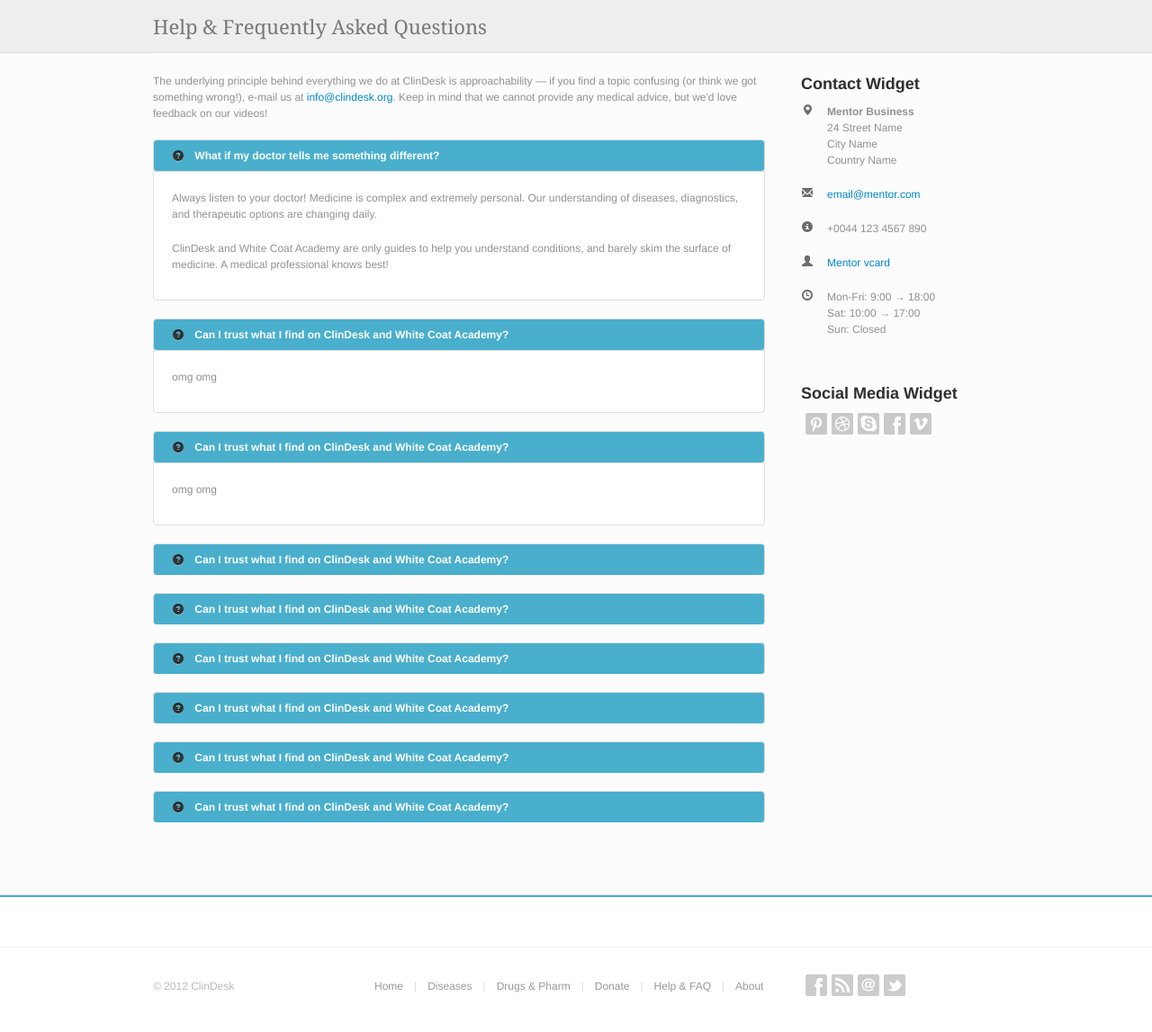
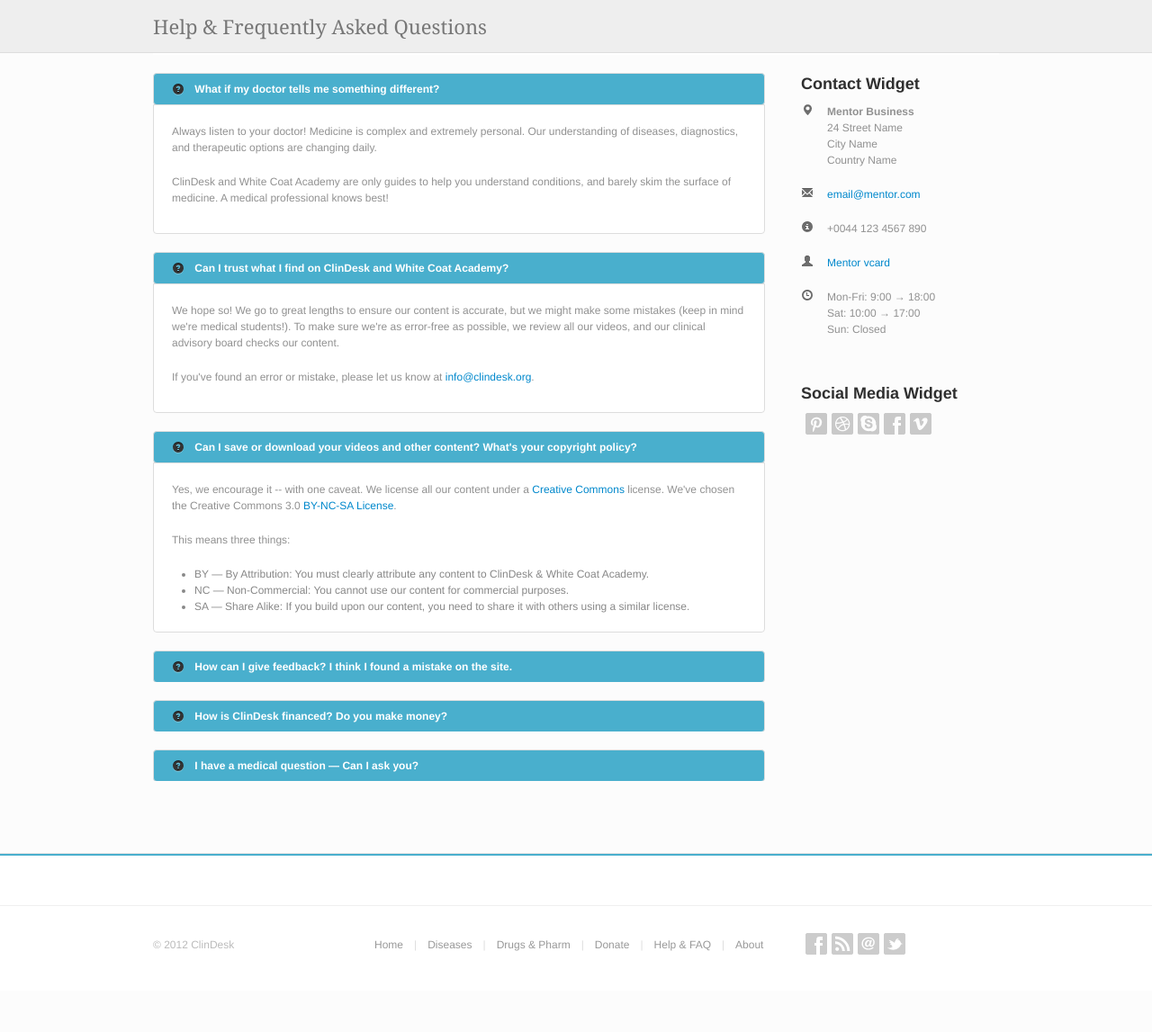
Before and after one commit to WhiteCoatAcademy/clindesk.org, a Flask app: page /help.html in a window 1280 px wide. Shown: the part 120-1267 px from the top of the page at 90% size. After the commit the page ends 1181 px from the top, so only its background shows below. Run offline with Flask 2, Linux system fonts and the light colour scheme.

Commit message:
FAQ filler text. Please fix this up someone. @aaronm maybe?

```diff
--- a/templates/help.html
+++ b/templates/help.html
@@ -19,17 +19,7 @@
                         </form>
                       </div>
                     </div>
-
-                    <!--TOC-->
-                    <div class="row-fluid">
-                      <div class="span12">
-                        <p>The underlying principle behind everything we do at ClinDesk is approachability &mdash; if you find a topic confusing (or think we got something wrong!), e-mail us at <a href="mailto:info@clindesk.org">info@clindesk.org</a>. Keep in mind that we cannot provide any medical advice, but we'd love feedback on our videos!</p>
-
-                      </div>
-                    </div>
-
 {# TODO: Can we modularize this more? Like a for loop / import thing from Jinja? #}
-
                     <!--faq items-->
                     <div class="row-fluid">
                       <div class="span12">
@@ -63,7 +53,9 @@
                           </div>
                           <div class="faq-body in" id="faq2">
                             <div class="faq-inner">
-                                <p>omg omg</p>
+                                <p>We hope so! We go to great lengths to ensure our content is accurate, but we might make some mistakes (keep in mind we're medical students!).
+                                To make sure we're as error-free as possible, we review all our videos, and our clinical advisory board checks our content.</p>
+                                <p>If you've found an error or mistake, please let us know at <a href="mailto:info@clindesk.org">info@clindesk.org</a>.</p>
                             </div>
                           </div>
                         </div>
@@ -75,12 +67,19 @@
 
                             <div data-target="#faq3" data-toggle="collapse">
                               <i class="icon-question-sign"></i>
-                              Can I trust what I find on ClinDesk and White Coat Academy?
+                                Can I save or download your videos and other content? What's your copyright policy?
                             </div>
                           </div>
                           <div class="faq-body in" id="faq3">
                             <div class="faq-inner">
-                                <p>omg omg</p>
+                                <p>Yes, we encourage it -- with one caveat. We license all our content under a <a href="http://creativecommons.org/" target="_blank">Creative Commons</a> license.
+                                We've chosen the Creative Commons 3.0 <a href="http://creativecommons.org/licenses/by-nc-sa/3.0/us/" target="_blank">BY-NC-SA License</a>.</p>
+                                <p>This means three things:</p>
+                                <ul>
+                                    <li>BY &mdash; By Attribution: You must clearly attribute any content to ClinDesk &amp; White Coat Academy.</li>
+                                    <li>NC &mdash; Non-Commercial: You cannot use our content for commercial purposes.</li>
+                                    <li>SA &mdash; Share Alike: If you build upon our content, you need to share it with others using a similar license.</li>
+                                </ul>
                             </div>
                           </div>
                         </div>
@@ -93,12 +92,12 @@
 
                             <div data-target="#faq4" data-toggle="collapse">
                               <i class="icon-question-sign"></i>
-                              Can I trust what I find on ClinDesk and White Coat Academy?
+                               How can I give feedback? I think I found a mistake on the site.
                             </div>
                           </div>
                           <div class="faq-body collapse" id="faq4">
                             <div class="faq-inner">
-                                <p>omg omg</p>
+                                <p>We'd love to hear from you!  if you find a topic confusing (or think we got something wrong!), e-mail us at <a href="mailto:info@clindesk.org">info@clindesk.org</a>. Keep in mind that we cannot provide any medical advice, but we'd love feedback on our videos!</p></p>
                             </div>
                           </div>
                         </div>
@@ -111,12 +110,13 @@
 
                             <div data-target="#faq5" data-toggle="collapse">
                               <i class="icon-question-sign"></i>
-                              Can I trust what I find on ClinDesk and White Coat Academy?
+                                How is ClinDesk financed? Do you make money?
                             </div>
                           </div>
                           <div class="faq-body collapse" id="faq5">
                             <div class="faq-inner">
-                                <p>omg omg</p>
+                                <p>We're a non-profit organization, which means we depend on donations and grants to keep us going (bandwidth is expensive!).</p>
+                                <p>If you've found our materials helpful, please <a href="donate.html">donate</a> so we can continue to improve our resources. </p>
                             </div>
                           </div>
                         </div>
@@ -129,70 +129,18 @@
 
                             <div data-target="#faq6" data-toggle="collapse">
                               <i class="icon-question-sign"></i>
-                              Can I trust what I find on ClinDesk and White Coat Academy?
+                               I have a medical question &mdash; Can I ask you?
                             </div>
                           </div>
                           <div class="faq-body collapse" id="faq6">
                             <div class="faq-inner">
-                                <p>omg omg</p>
+                                <p>Unfortunately, no. You should contact a real doctor, and if you have a medical emergency, you should of course call 911 (or your country's emergency number).</p>
+                                </p>
                             </div>
                           </div>
                         </div>
                         <!--END FAQ ITEM-->
 
-
-                        <!--FAQ-->
-                        <div class="faq">
-                          <div class="faq-heading">
-
-                            <div data-target="#faq7" data-toggle="collapse">
-                              <i class="icon-question-sign"></i>
-                              Can I trust what I find on ClinDesk and White Coat Academy?
-                            </div>
-                          </div>
-                          <div class="faq-body collapse" id="faq7">
-                            <div class="faq-inner">
-                                <p>omg omg</p>
-                            </div>
-                          </div>
-                        </div>
-                        <!--END FAQ ITEM-->
-
-
-                        <!--FAQ-->
-                        <div class="faq">
-                          <div class="faq-heading">
-
-                            <div data-target="#faq8" data-toggle="collapse">
-                              <i class="icon-question-sign"></i>
-                              Can I trust what I find on ClinDesk and White Coat Academy?
-                            </div>
-                          </div>
-                          <div class="faq-body collapse" id="faq8">
-                            <div class="faq-inner">
-                                <p>omg omg</p>
-                            </div>
-                          </div>
-                        </div>
-                        <!--END FAQ ITEM-->
-
-
-                        <!--FAQ-->
-                        <div class="faq">
-                          <div class="faq-heading">
-
-                            <div data-target="#faq9" data-toggle="collapse">
-                              <i class="icon-question-sign"></i>
-                              Can I trust what I find on ClinDesk and White Coat Academy?
-                            </div>
-                          </div>
-                          <div class="faq-body collapse" id="faq9">
-                            <div class="faq-inner">
-                                <p>omg omg</p>
-                            </div>
-                          </div>
-                        </div>
-                        <!--END FAQ ITEM-->
 
 
                       </div>
```
